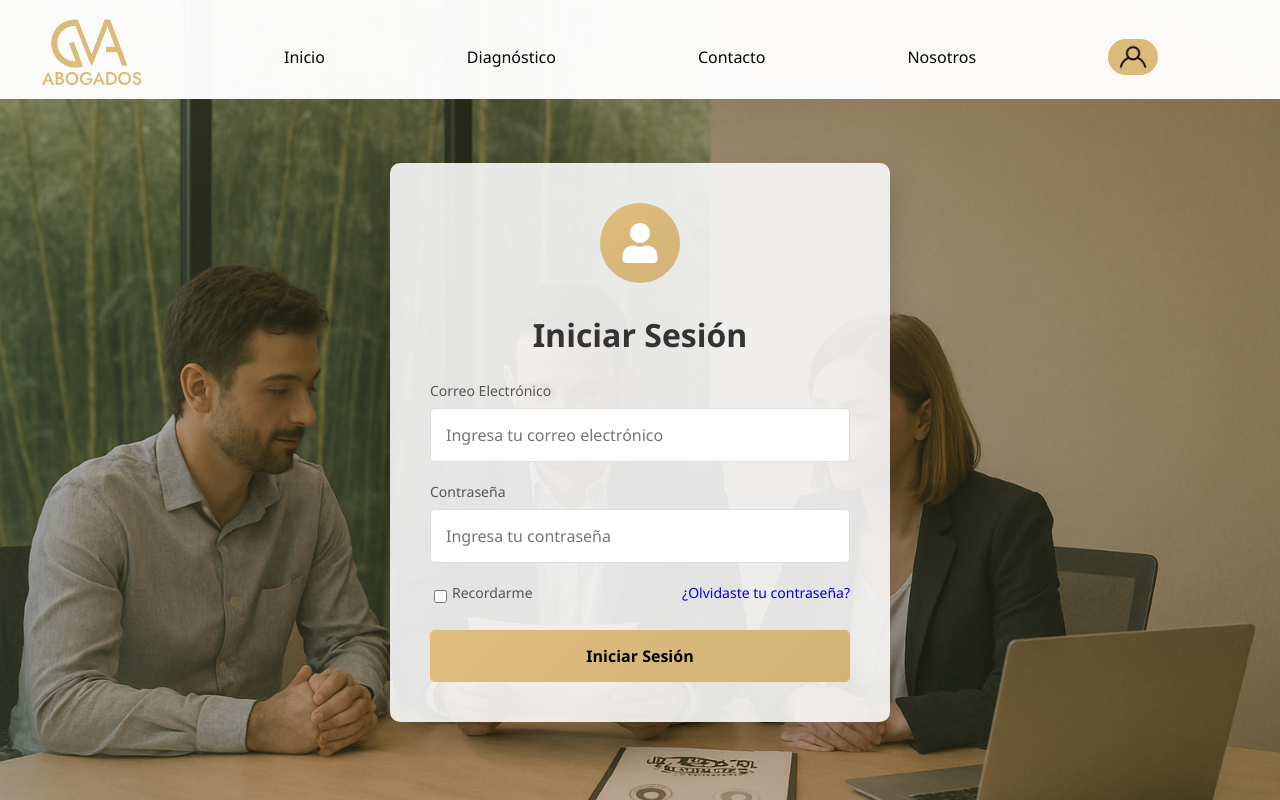
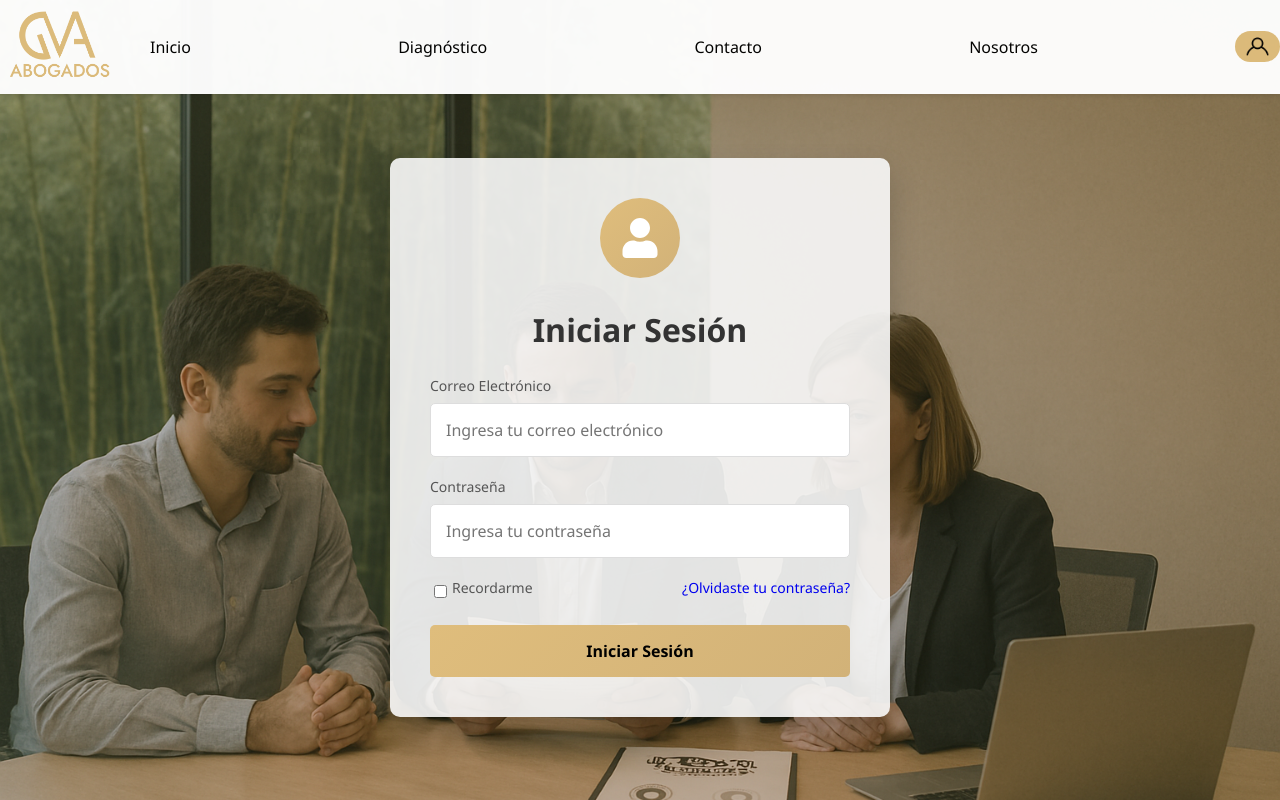
Before and after one commit to Andresfacundo/DiagnosticoLaboral, a React (Vite) app: page /login in a window 1280 px wide. Built offline with nearby package versions, Linux system fonts and the light colour scheme; no server answers.

Commit message:
se hace menu hamburguesa

```diff
--- a/src/components/Pages/Resultados/Resultados.jsx
+++ b/src/components/Pages/Resultados/Resultados.jsx
@@ -334,19 +334,19 @@ const Resultados = () => {
               <span className="dato-label">Empleador: <span className="dato-valor">{nombreEmpresa}</span></span>
             </div>
             <div className="dato-empresa">
-              <span className="dato-label">Diligenciador: <span className="dato-valor">{diligenciador}</span></span>
+              <span className="dato-label">Tipo de identificación: <span className="dato-valor">{tipoIdentificacion}</span></span>
             </div>
             <div className="dato-empresa">
-              <span className="dato-label">Telefono: <span className="dato-valor">{telefono}</span></span>
+              <span className="dato-label">Número de identificación: <span className="dato-valor">{identificacionEmpresa}</span></span>
+            </div>
+            <div className="dato-empresa">
+              <span className="dato-label">Diligenciador: <span className="dato-valor">{diligenciador}</span></span>
             </div>
             <div className="dato-empresa">
               <span className="dato-label">Correo electrónico: <span className="dato-valor">{email}</span></span>
             </div>
             <div className="dato-empresa">
-              <span className="dato-label">Tipo de identificación: <span className="dato-valor">{tipoIdentificacion}</span></span>
-            </div>
-            <div className="dato-empresa">
-              <span className="dato-label">Número de identificación: <span className="dato-valor">{identificacionEmpresa}</span></span>
+              <span className="dato-label">Telefono: <span className="dato-valor">{telefono}</span></span>
             </div>
             <div className="dato-empresa">
               <span className="dato-label">Fecha: <span className="dato-valor">{resultados.fecha}</span></span>
--- a/src/components/Ui/GVA/GVA.css
+++ b/src/components/Ui/GVA/GVA.css
@@ -1,8 +1,6 @@
 .content-gva{
-    /* width: 40%; */
     display: flex;
     align-items: center;
-    padding-left: 2rem;
 
 }
 .content-gva img{
--- a/src/components/Ui/Navbar/Navbar.css
+++ b/src/components/Ui/Navbar/Navbar.css
@@ -1,64 +1,188 @@
 .navbar-container {
     width: 100%;
     background-color: white;
-    padding-top: 1rem;
     opacity: 0.97;
+    position: relative;
+    box-shadow: 0 2px 5px rgba(0,0,0,0.1);
+    z-index: 1000;
+    justify-content: center;
+    display: flex;
+    padding: .5rem 0 .5rem 0;
+}
 
-}
 .navbar-container li {
     text-decoration: none;
     list-style: none;
-
 }
 
 .navbar-container a {
     padding: 3px 10px;
+    display: flex;
+    align-items: center;
+    gap: 8px;
 }
+
 .navbar {
     width: 100%;
     display: flex;
+    justify-content: space-between;
+    align-items: center;
+    max-width: 1300px;
+    /* margin: 0 auto; */
+    /* margin-left: 2rem; */
 }
-.nav-list {
-    text-align: center;
-    width: 100%;
+
+.navbar-logo {
     display: flex;
     align-items: center;
-    justify-content: space-evenly;
+}
+
+.nav-list {
+    display: flex;
+    align-items: center;
+    justify-content: space-between;
+    gap: 10px;
     padding: 0;
     margin: 0;
+    flex-grow: 1;
+    margin-left: 20px;
+}
 
-}
 .nav-list a {
     text-decoration: none;
     color: #000;
     border-radius: 20px;
-    align-items: center;
-    text-align: center;
+    transition: all 0.3s ease;
 }
+
 .nav-list a:hover {
     background-color: #DFBD7C;
-    transition: .4s;
+    transition: 0.4s;
 }
-.botonActivo{
+
+.botonActivo {
     background-color: #DFBD7C;
 }
-.login{
-    /* border: 2px solid blue; */
+
+.login {
     align-items: center;
-    text-align: center;
     display: flex;
-    flex-direction: row;
 }
-.login a{
-    /* border: 2px solid red; */
+
+.login a {
     align-items: center;
-    text-align: center;
+    display: flex;
 }
-.login img{
+
+.logo-user {
+    width: 25px;
+    height: 25px;
+}
+
+/* Oculta el texto junto al ícono en pantallas normales */
+.menu-text {
+    display: none;
+}
+
+/* Estilos del menú hamburguesa */
+.hamburger-menu {
+    display: none;
+}
+
+.menu-toggle {
+    background: none;
+    border: none;
+    cursor: pointer;
+    padding: 5px;
+}
+
+.menu-icon {
     width: 30px;
-    align-items: center;
-    text-align: center;
-    display: flex;
-    justify-content: center;
-    /* border: 2px solid yellow; */
+    height: 30px;
 }
+
+/* Media queries para hacer el diseño responsivo */
+@media screen and (max-width: 992px) {
+    .nav-list {
+        gap: 5px;
+    }
+
+    .navbar-container a {
+        padding: 8px 12px;
+        font-size: 0.9rem;
+    }
+}
+
+@media screen and (max-width: 768px) {
+    .hamburger-menu {
+        display: flex;
+        align-items: center;
+    }
+
+    .navbar {
+        padding: 0 15px;
+    }
+
+    .nav-list {
+        position: absolute;
+        flex-direction: column;
+        background-color: white;
+        width: 100%;
+        top: 100%;
+        left: 0;
+        padding: 20px 0;
+        box-shadow: 0 5px 10px rgba(0,0,0,0.1);
+        transform: translateY(-150%);
+        opacity: 0;
+        visibility: hidden;
+        transition: all 0.3s ease-in-out;
+        margin-left: 0;
+        gap: 15px;
+        z-index: 100;
+    }
+
+    .nav-list.nav-active {
+        transform: translateY(0);
+        opacity: 1;
+        visibility: visible;
+    }
+
+    .nav-list li {
+        width: 100%;
+        text-align: left;
+    }
+
+    .nav-list a {
+        width: 90%;
+        padding: 12px 20px;
+        border-radius: 0;
+        justify-content: flex-start;
+        margin: 0 auto;
+    }
+
+    /* Muestra el texto junto al ícono en el menú móvil */
+    .menu-text {
+        display: inline;
+        margin-left: 8px;
+    }
+
+    .botonActivo {
+        background-color: #DFBD7C;
+        border-radius: 20px;
+    }
+}
+
+@media screen and (max-width: 480px) {
+    .navbar-container {
+        padding: 0.75rem 0;
+    }
+
+    .navbar {
+        padding: 6px;
+    }
+
+    .logo-user {
+        width: 20px;
+        height: 20px;
+    }
+}
--- a/src/components/Ui/Navbar/Navbar.jsx
+++ b/src/components/Ui/Navbar/Navbar.jsx
@@ -4,6 +4,8 @@ import GVA from '../GVA/GVA.jsx'
 import './Navbar.css'
 import user from '../../../../public/usuario.png'
 import logout from '../../../../public/cerrar-sesion.png'
+import hamburgerIcon from '../../../../public/menu.svg' // You'll need to add this image
+import closeIcon from '../../../../public/close-menu.svg' // You'll need to add this image
 import axios from 'axios'
 import authService from '../../../Services/authService.js'
 const API_URL = import.meta.env.VITE_API_URL;
@@ -11,9 +13,22 @@ const API_URL = import.meta.env.VITE_API_URL;
 const Navbar = () => {
     const [isAuthenticated, setIsAuthenticated] = useState(false);
     const [userRole, setUserRole] = useState('invitado');
+    const [menuOpen, setMenuOpen] = useState(false);
     const location = useLocation();
 
+    const toggleMenu = () => {
+        setMenuOpen(!menuOpen);
+    }
+
+    // Close the menu when a navigation item is clicked
+    const closeMenu = () => {
+        if (menuOpen) setMenuOpen(false);
+    }
+
     useEffect(() => {
+        // Close menu when location changes
+        closeMenu();
+
         // Verificar autenticación
         const authenticated = authService.isAuthenticated();
         setIsAuthenticated(authenticated);
@@ -61,6 +76,7 @@ const Navbar = () => {
             authService.logout();
             setIsAuthenticated(false);
             setUserRole('invitado');
+            closeMenu();
 
         } catch (error) {
             console.error('Error durante el logout:', error);
@@ -73,34 +89,48 @@ const Navbar = () => {
     return (
         <div className='navbar-container'>
             <nav className='navbar'>
-                <GVA/>
-                <ul className='nav-list'>
-                    <li className='home'><NavLink to='/' className={({isActive}) => isActive ? 'botonActivo' : 'boton'}>Inicio</NavLink></li>
-                    <li className='diagnostico'><NavLink to='form' className={({isActive}) => isActive ? 'botonActivo' : 'boton'}>Diagnóstico</NavLink></li>
+                <div className="navbar-logo">
+                    <GVA/>
+                </div>
+
+                <div className="hamburger-menu">
+                    <button onClick={toggleMenu} className="menu-toggle">
+                        {menuOpen
+                            ? <img src={closeIcon} alt="Cerrar menú" className="menu-icon" />
+                            : <img src={hamburgerIcon} alt="Abrir menú" className="menu-icon" />
+                        }
+                    </button>
+                </div>
+
+                <ul className={`nav-list ${menuOpen ? 'nav-active' : ''}`}>
+                    <li className='home'><NavLink to='/' onClick={closeMenu} className={({isActive}) => isActive ? 'botonActivo' : 'boton'}>Inicio</NavLink></li>
+                    <li className='diagnostico'><NavLink to='form' onClick={closeMenu} className={({isActive}) => isActive ? 'botonActivo' : 'boton'}>Diagnóstico</NavLink></li>
 
                     {/* Solo mostrar Gestión de preguntas para admin/superadmin */}
                     {hasAccess('admin') && (
-                        <li className='preguntas'><NavLink to='questions' className={({isActive}) => isActive ? 'botonActivo' : 'boton'}>Gestión de preguntas</NavLink></li>
+                        <li className='preguntas'><NavLink to='questions' onClick={closeMenu} className={({isActive}) => isActive ? 'botonActivo' : 'boton'}>Gestión de preguntas</NavLink></li>
                     )}
 
                     {/* Solo mostrar Calculadora para admin/superadmin */}
                     {hasAccess('admin') && (
-                        <li className='calculadora'><a href="https://calculadora-gap-six.vercel.app/" target='_blank'>Calculadora</a></li>
+                        <li className='calculadora'><a href="https://calculadora-gap-six.vercel.app/" onClick={closeMenu} target='_blank'>Calculadora</a></li>
                     )}
 
-                    <li className='contacto'><NavLink >Contacto</NavLink></li>
-                    <li className='nosotros'><NavLink >Nosotros</NavLink></li>
+                    <li className='contacto'><NavLink onClick={closeMenu}>Contacto</NavLink></li>
+                    <li className='nosotros'><NavLink onClick={closeMenu}>Nosotros</NavLink></li>
 
                     {isAuthenticated ? (
                         <li className='login'>
-                            <NavLink to='login' onClick={handleLogout} className='logout-button boton'>
+                            <NavLink to='login' onClick={() => { handleLogout(); closeMenu(); }} className='logout-button boton'>
                                 <img src={logout} alt='icon-logout' className='logo-user' />
+                                <span className="menu-text">Cerrar sesión</span>
                             </NavLink>
                         </li>
                     ) : (
                         <li className='login'>
-                            <NavLink to='login' className={({isActive}) => isActive ? 'botonActivo' : 'boton'}>
+                            <NavLink to='login' onClick={closeMenu} className={({isActive}) => isActive ? 'botonActivo' : 'boton'}>
                                 <img src={user} alt='icon-user' className='logo-user' />
+                                <span className="menu-text">Iniciar sesión</span>
                             </NavLink>
                         </li>
                     )}
```
Also changed, not shown: public/close-menu.svg (added), public/menu.svg (added).
